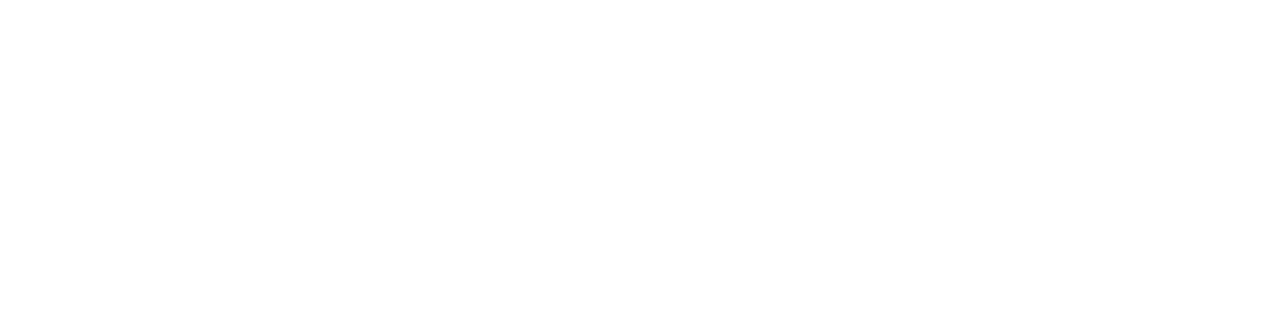
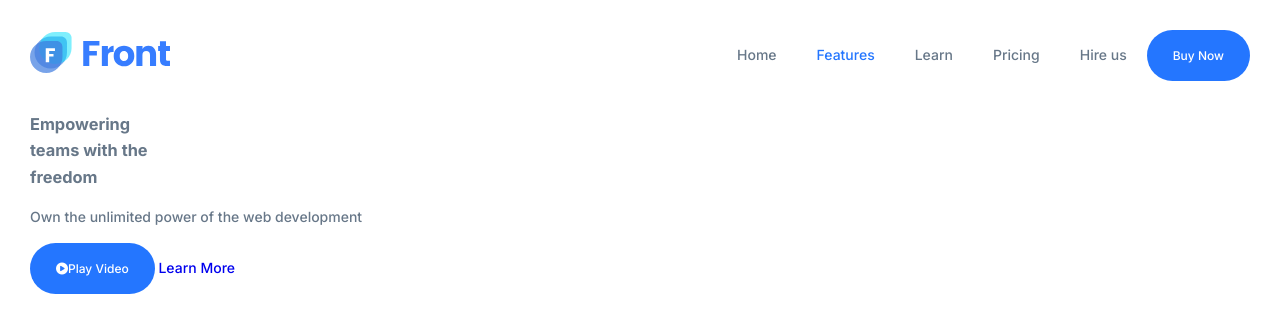
Before and after one commit to Elsass1/saas-project, a plain HTML site: page index.html in a window 1280 px wide. Drawn offline with Linux system fonts and the light colour scheme.

Commit message:
started home page

```diff
--- a/css/default.css
+++ b/css/default.css
@@ -18,6 +18,13 @@
   --size-50: 3.125rem;
   --size-100: 6.25rem;
   --size-150: 9.375rem;
+}
+
+nav,
+section,
+footer {
+  margin-right: var(--size-30);
+  margin-left: var(--size-30);
 }
 
 body {
@@ -50,3 +57,28 @@ a {
 p {
   margin-top: 0;
 }
+
+.container {
+  width: 100%;
+  margin-left: auto;
+  margin-right: auto;
+  padding-right: 10px;
+  padding-left: 10px;
+}
+
+.btn {
+  display: inline-block;
+  font-weight: 500;
+  font-size: 12px;
+  color: var(--white);
+  text-align: center;
+  cursor: pointer;
+  user-select: none;
+  background-color: var(--font-color-blue);
+  border: 1px solid transparent;
+  padding: 0.9375rem 1.5625rem;
+  border-radius: var(--size-30);
+  transition: ease-in-out 0.3s;
+  min-width: fit-content;
+  align-items: center;
+}
--- a/css/style.css
+++ b/css/style.css
@@ -0,0 +1,46 @@
+.container {
+  margin-top: var(--size-30);
+  margin-left: var(--size-30);
+  margin-right: var(--size-30);
+}
+
+.navbar-nav {
+  display: flex;
+  align-items: center;
+}
+
+.navbar {
+  display: flex;
+  align-items: center;
+  margin: 30px 30px;
+}
+
+.brand {
+  margin-right: auto;
+}
+
+.navbar-brand {
+  width: 100%;
+  /* font-weight: 700;
+  width: 100%;
+  transition: ease-in-out 0.3s;
+  color: var(--white); */
+}
+
+.navbar-brand img {
+  height: auto;
+  width: 140px;
+}
+
+.navbar ul li a {
+  padding: 0 var(--size-20);
+  color: var(--font-color-base);
+}
+
+.navbar .blue-features {
+  color: var(--font-color-blue);
+}
+
+.navbar {
+  background-image: url("/assets/abstract/hire-us-transparent-pattern-bg.svg");
+}
--- a/index.html
+++ b/index.html
@@ -34,5 +34,50 @@
       crossorigin="anonymous"
     ></script>
   </head>
-  <body></body>
+  <body>
+    <div class="background">
+      <nav class="navbar nav">
+        <div class="brand">
+          <a class="navbar-brand" href="/index.html"
+            ><img src="/assets/project_logo/logo.svg" alt=""
+          /></a>
+        </div>
+        <ul class="navbar-nav">
+          <li class="nav-link">
+            <a href="#">Home</a>
+          </li>
+          <li class="nav-link">
+            <a class="blue-features" href="#">Features</a>
+          </li>
+          <li class="nav-link">
+            <a href="#">Learn</a>
+          </li>
+          <li class="nav-link">
+            <a href="#">Pricing</a>
+          </li>
+          <li class="nav-link">
+            <a href="#">Hire us</a>
+          </li>
+        </ul>
+        <a class="btn" href="#">Buy Now</a>
+      </nav>
+      <section class="home-page">
+        <div class="text-block">
+          <h3>
+            Empowering <br />
+            teams with the <br />
+            freedom
+          </h3>
+          <p>Own the unlimited power of the web development</p>
+          <div class="video-btn">
+            <a class="btn" href="#"
+              ><i class="fa-solid fa-circle-play"></i>Play Video</a
+            >
+            <a href="#">Learn More</a>
+          </div>
+        </div>
+        <div class="icons"></div>
+      </section>
+    </div>
+  </body>
 </html>
```
